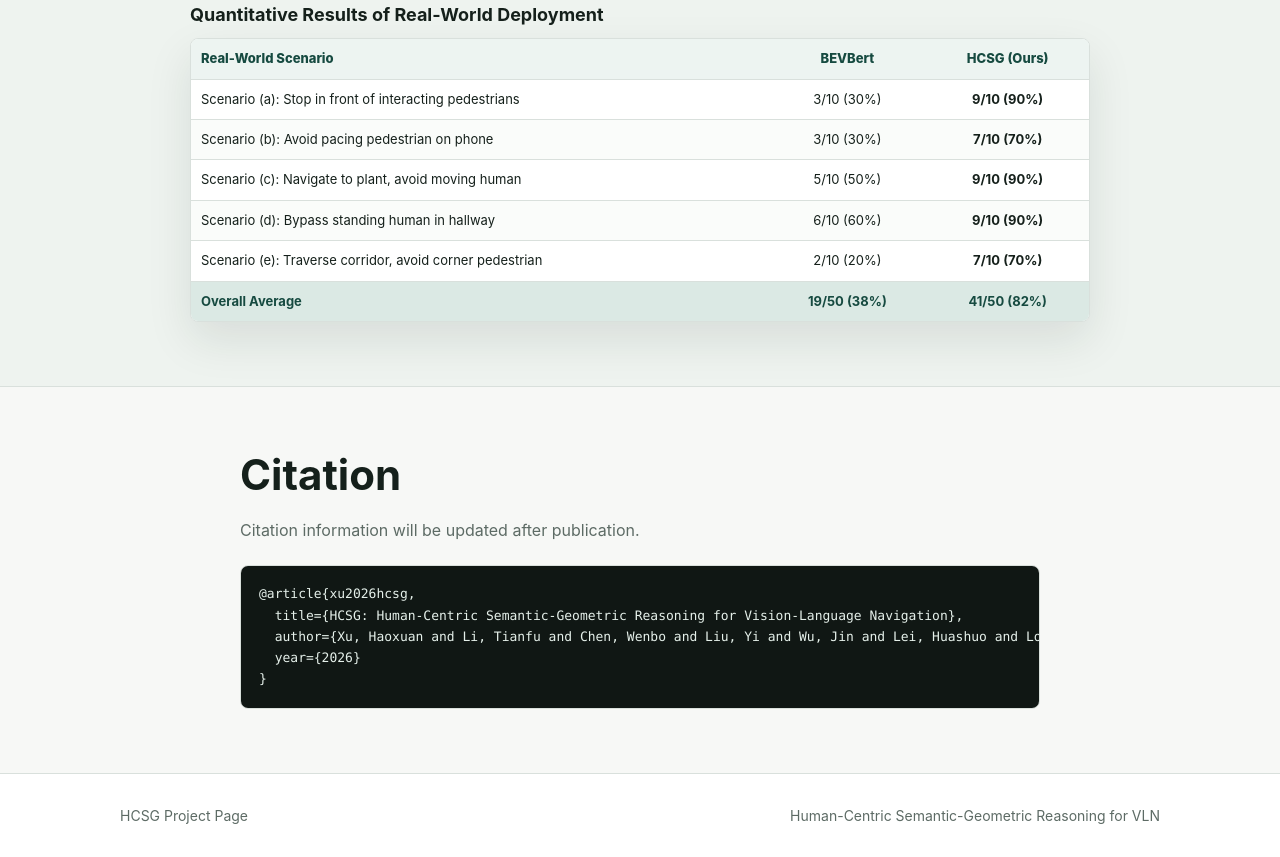
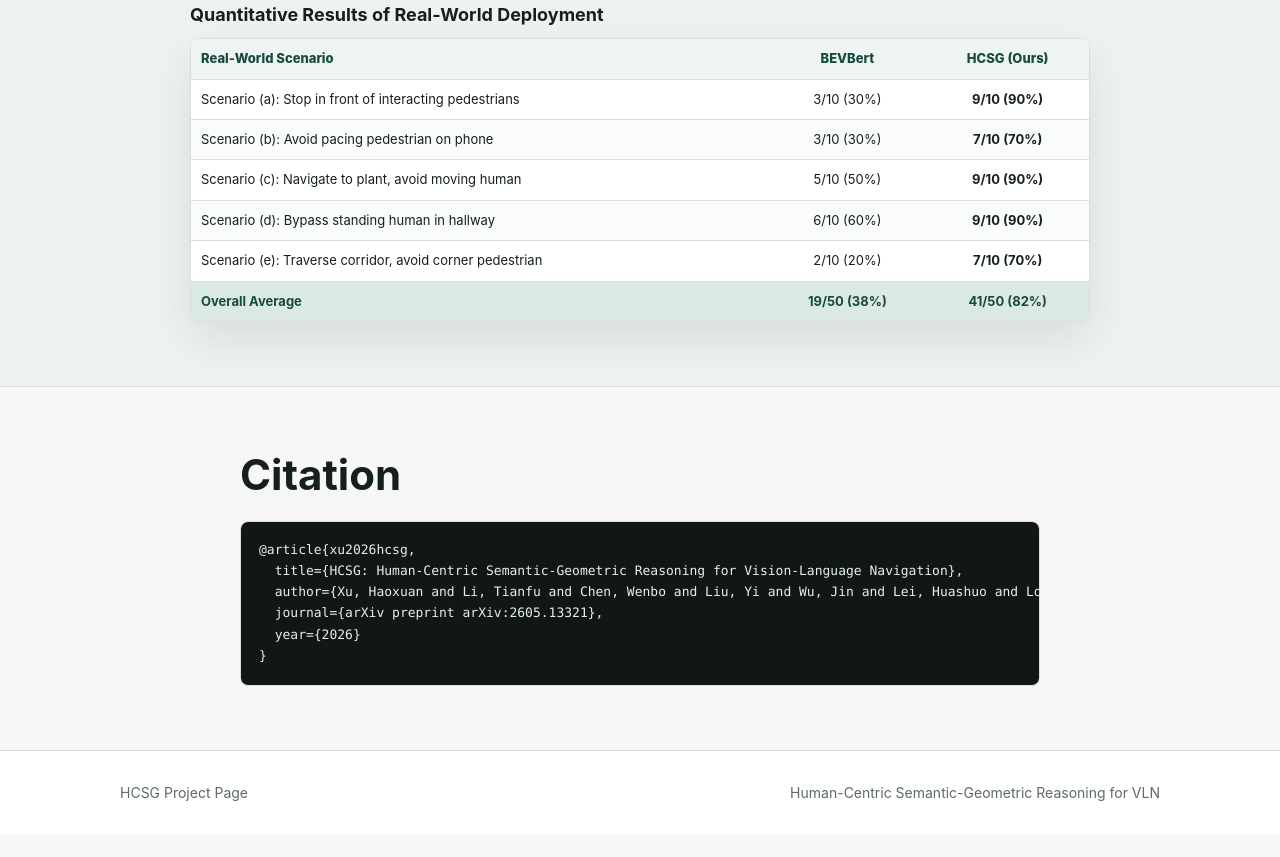
Before and after one commit to HaoxuanXU1024/HCSG, a plain HTML site: page index.html in a window 1280 px wide. Shown: the part 6720-7577 px from the top of the page. After the commit the page ends 7554 px from the top, so only its background shows below. Drawn offline with nearby package versions, Linux system fonts and the light colour scheme.

Commit message:
Update citation bibtex

```diff
--- a/index.html
+++ b/index.html
@@ -428,10 +428,10 @@
       <section id="citation" class="section">
         <div class="container narrow">
           <h2>Citation</h2>
-          <p>Citation information will be updated after publication.</p>
           <pre><code>@article{xu2026hcsg,
   title={HCSG: Human-Centric Semantic-Geometric Reasoning for Vision-Language Navigation},
   author={Xu, Haoxuan and Li, Tianfu and Chen, Wenbo and Liu, Yi and Wu, Jin and Lei, Huashuo and Lou, Yunfan and Wang, Lujia and Wang, Hesheng and Li, Haoang},
+  journal={arXiv preprint arXiv:2605.13321},
   year={2026}
 }</code></pre>
         </div>
```
